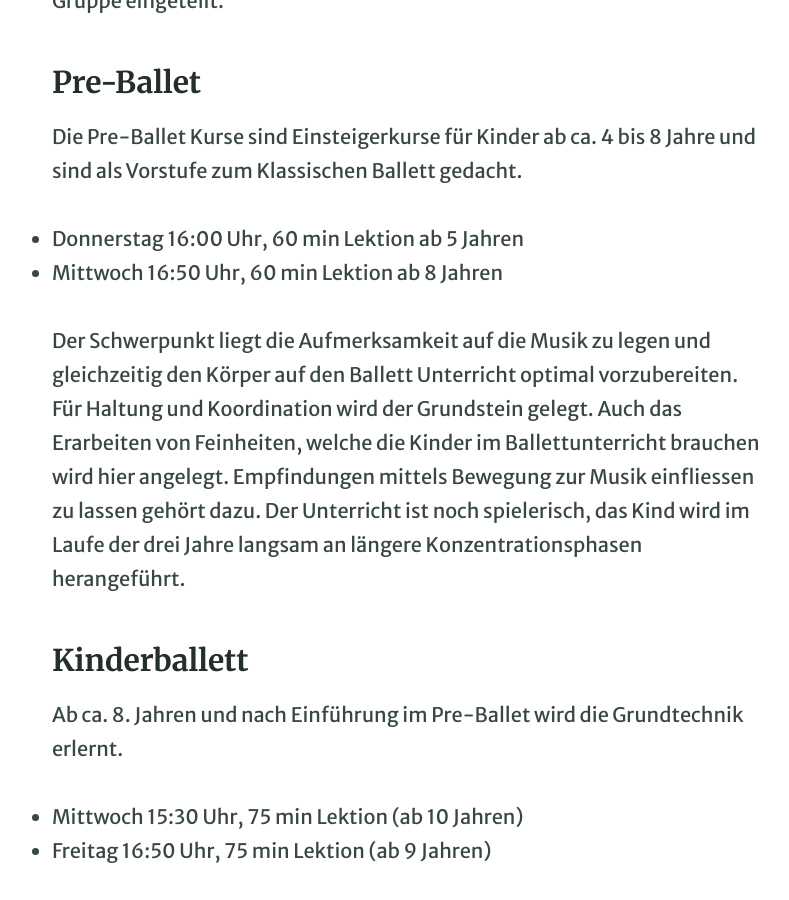
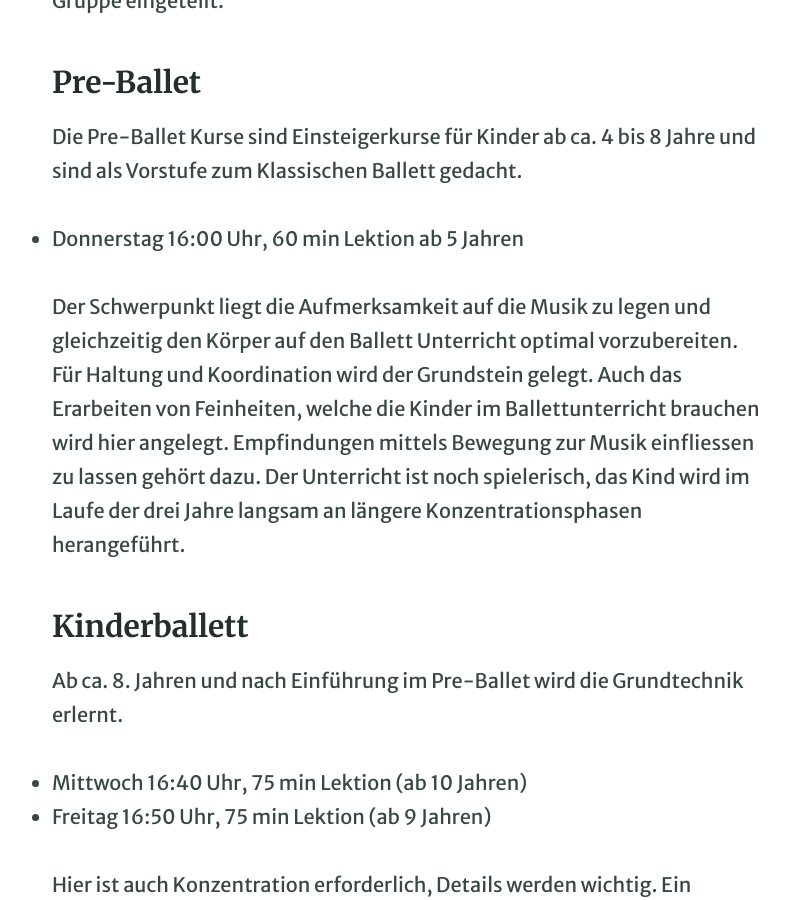
Before and after one commit to irenepedrotti/irenepedrotti.github.io, a Jekyll site: the page built from pages/z05_kurse.md, in a window 1280 px wide and 900 px high, scrolled down 544 px. Shown: the whole window, without its empty margins (231-1020 px from the left). Built offline with Jekyll 4.4.1, drawn with Linux system fonts in a browser that asks for light colours.

Commit message:
Neu Kurs Zeit Mi 16:40 Uhr korrigiert u Mi 16:50 Ki.B gelöscht

```diff
--- a/pages/z05_kurse.md
+++ b/pages/z05_kurse.md
@@ -11,7 +11,7 @@ Es werden Kurse für verschiedene Leistungs- und Altersniveaus angeboten. Beim E
 Die Pre-Ballet Kurse sind Einsteigerkurse für Kinder ab ca. 4 bis 8 Jahre und sind als Vorstufe zum Klassischen Ballett gedacht.
 
 * Donnerstag 16:00 Uhr, 60 min Lektion ab 5 Jahren
-* Mittwoch 16:50 Uhr, 60 min Lektion ab 8 Jahren
+
 
 Der Schwerpunkt liegt die Aufmerksamkeit auf die Musik zu legen und gleichzeitig den Körper auf den Ballett Unterricht optimal vorzubereiten. Für Haltung und Koordination wird der Grundstein gelegt. Auch das Erarbeiten von Feinheiten, welche die Kinder im Ballettunterricht brauchen wird hier angelegt. Empfindungen mittels Bewegung zur Musik einfliessen zu lassen gehört dazu.
 Der Unterricht ist noch spielerisch, das Kind wird im Laufe der drei Jahre langsam an längere Konzentrationsphasen herangeführt.
@@ -20,7 +20,7 @@ Der Unterricht ist noch spielerisch, das Kind wird im Laufe der drei Jahre langs
 
 Ab ca. 8. Jahren und nach Einführung im Pre-Ballet wird die Grundtechnik erlernt.
 
-* Mittwoch 15:30 Uhr, 75 min Lektion (ab 10 Jahren)
+* Mittwoch 16:40 Uhr, 75 min Lektion (ab 10 Jahren)
 * Freitag 16:50 Uhr, 75 min Lektion (ab 9 Jahren)
 
 Hier ist auch Konzentration erforderlich, Details werden wichtig. Ein zusätzliches Training pro Woche ist empfehlenswert.
```
